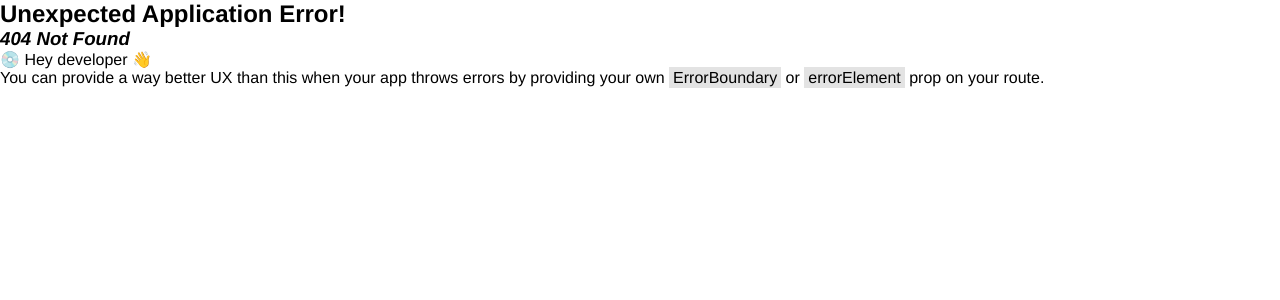
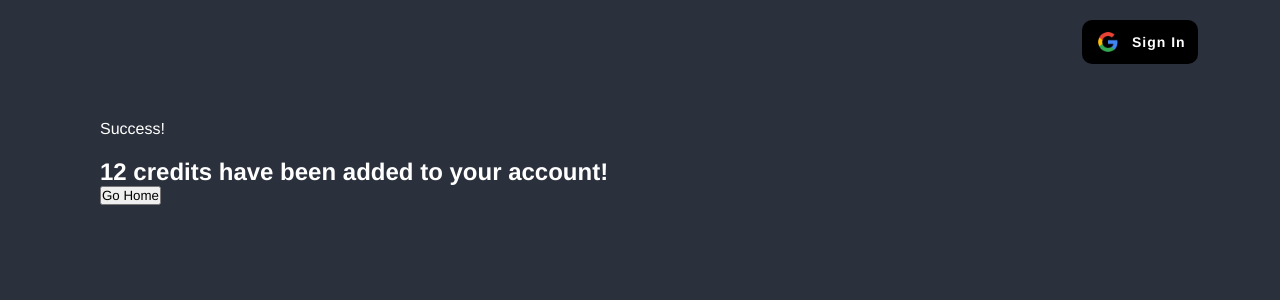
Before and after one commit to Lopez-Jordan/UC-Chatbot, a React (Vite) app in the folder client/: page /successfulPurchase/1 in a window 1280 px wide. Before the commit this address had no page. Shown: the top 300 px of the page. Built offline with nearby package versions, Linux system fonts and the light colour scheme.

Commit message:
updated the credits to the db correctly

```diff
--- a/client/src/components/Navbar/Navbar.jsx
+++ b/client/src/components/Navbar/Navbar.jsx
@@ -66,6 +66,7 @@ export default function Navbar() {
       credits: 0
     });
     setPopupVisible(false);
+    navigate('/');
   };
 
   const togglePopup = () => {
--- a/client/src/main.jsx
+++ b/client/src/main.jsx
@@ -25,7 +25,7 @@ const router = createBrowserRouter([
         element: <Purchase />
       },
       {
-        path: '/successfulPurchase/:credits/4235632',
+        path: '/successfulPurchase/:credits',
         element: <Success />
       },
       {
--- a/client/src/pages/Purchase/Purchase.jsx
+++ b/client/src/pages/Purchase/Purchase.jsx
@@ -15,9 +15,9 @@ export default function Purchase() {
 
   const handleCheckout = async (e) => {
     if (e.target.value == 1){
-        Stripe1(4);
+        Stripe1();
     } else {
-        Stripe2(12);
+        Stripe2();
     }
   }
 
--- a/client/src/pages/success/Success.css
+++ b/client/src/pages/success/Success.css
@@ -1,9 +1,9 @@
 .successMain{
     height: 100vh;
     color: white;
-    padding: 60px;
+    padding: 120px 100px;
     background-color: #2a303c;;
 }
-.successMain > p{
+.successMain > h2{
     margin-top: 20px;
 }
--- a/client/src/pages/success/Success.jsx
+++ b/client/src/pages/success/Success.jsx
@@ -1,23 +1,78 @@
 import './Success.css';
-import { useContext, useState } from 'react';
+import {  useEffect, useContext } from 'react';
+import { useNavigate, useParams } from 'react-router-dom';
 import { LogInContext } from '../../App.jsx';
-import { useParams } from 'react-router-dom';
 
 
 
 export default function Success () {
 
   const { credits } = useParams();
-
+  const navigate = useNavigate();
   const [userLoggedIn, setUserLoggedIn] = useContext(LogInContext);
 
 
+  const handleHome = async () => {
+    try {
+
+      const addedVals = (credits === '345924567890' ? 4 : 12) + userLoggedIn.credits;
+
+      const bodyPayload = JSON.stringify({
+        email: userLoggedIn.email,
+        credits: addedVals
+      })
+
+      const updateUserCredits = await fetch('/api/addCredits', {
+        method: "PUT",
+        headers: {
+          "Content-Type": "application/json"
+        },
+        body: bodyPayload
+      })
+
+      if (updateUserCredits.ok){
+        alert("successful update");
+
+        localStorage.setItem('UserLoggedIn', JSON.stringify(userLoggedIn));
+        navigate('/');
+      } else {
+        alert("something went wrong updating the user credits on the server ://")
+      }
+
+
+
+
+    } catch (error) {
+      console.error(error.message);
+    }
+    console.log(`Param Credits: ${credits}... local storage credits: ${userLoggedIn.credits}`);
+  }
+
+
+  useEffect(() => {
+    const storedUser = JSON.parse(localStorage.getItem('UserLoggedIn'));
+    if (storedUser && storedUser.loggedIn) {
+      setUserLoggedIn(storedUser);
+    } else {
+      setUserLoggedIn({
+        loggedIn: false,
+        name: "",
+        pic: "",
+        email: "",
+        credits: 0
+      });
+    }
+    console.log(storedUser);
+    console.log(userLoggedIn);
+
+  },[])
 
   return (
     <>
-            <section className='successMain'>
-                <h1>Success!</h1>
-                <p>{ credits } credits have been added to your account</p>
+      <section className="successMain">
+        <p>Success!</p>
+        <h2> {credits === '345924567890' ? 4 : 12} credits have been added to your account!</h2>
+        <button onClick={handleHome}>Go Home</button>
       </section>
     </>
   );
--- a/client/utils.js
+++ b/client/utils.js
@@ -71,7 +71,7 @@ export function formatConvHistory (messages) {
     }).join('\n')
 }
 
-export async function Stripe1 (num){
+export async function Stripe1 (){
     let res = await fetch("/api/create-checkout-session", {
         method: "POST",
         headers: {
@@ -79,7 +79,7 @@ export async function Stripe1 (num){
         },
         body: JSON.stringify({
             items: [{ id: 1, quantity: 1}],
-            credits: num
+            credits: 345924567890
         })
     });
     if (res.ok){
@@ -90,7 +90,7 @@ export async function Stripe1 (num){
     }
 }
 
-export async function Stripe2 (num){
+export async function Stripe2 (){
     let res = await fetch("/api/create-checkout-session", {
         method: "POST",
         headers: {
@@ -98,7 +98,7 @@ export async function Stripe2 (num){
         },
         body: JSON.stringify({
             items: [{ id: 2, quantity: 1}],
-            credits: num
+            credits: 777648035211
         })
     });
     if (res.ok){
```
Also changed, not shown: 1 other file (tests, documents, lock files or other folders). Lines whose indentation alone changed are shown as unchanged.
